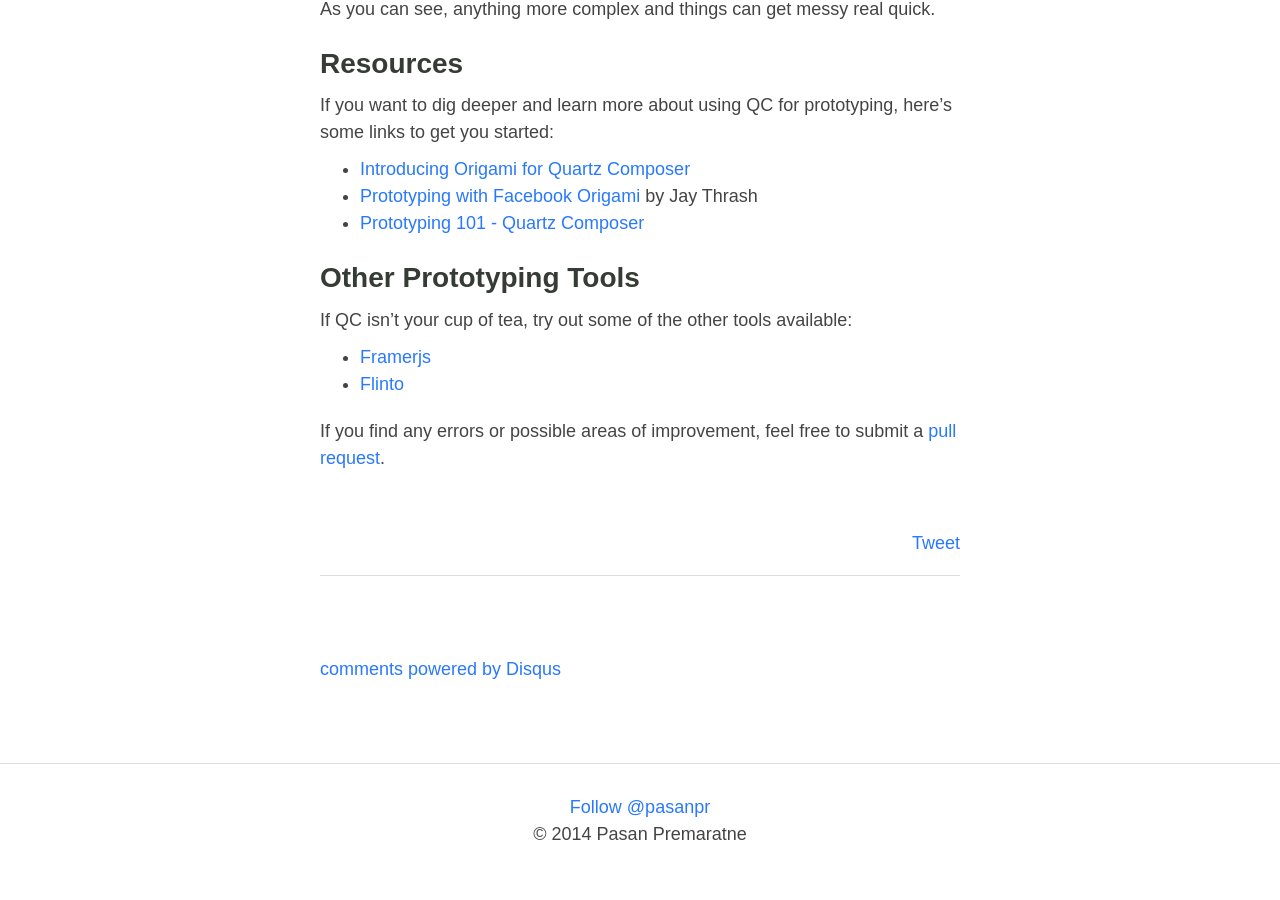
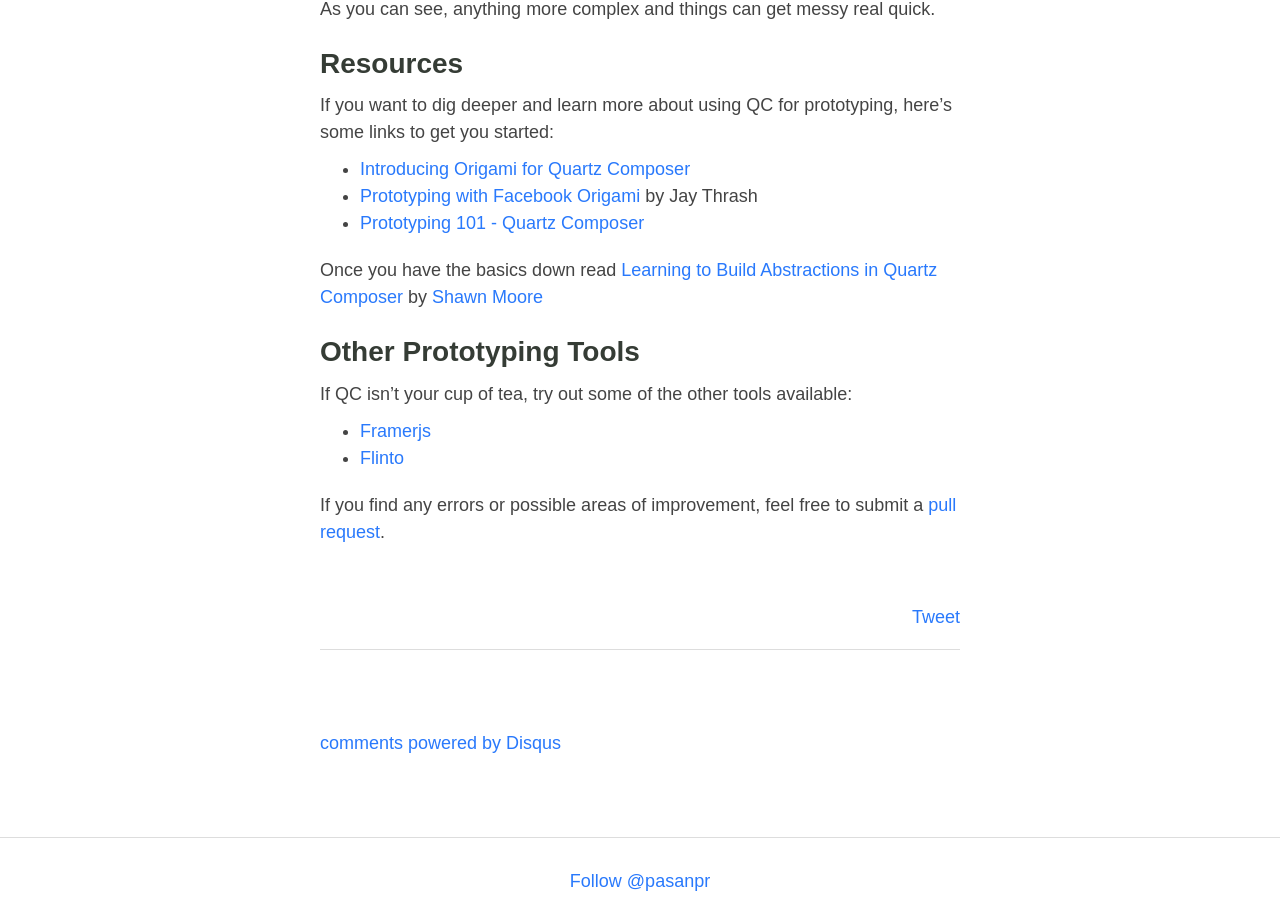
Before and after one commit to DerrickGrant/pasanpremaratne, a Jekyll site: the page built from _posts/2014-03-15-UI-Prototyping-with-Quartz-Composer-and-Origami.markdown, in a window 1280 px wide and 900 px high, scrolled down 13771 px. Built offline with Jekyll 4.4.1, drawn with Linux system fonts in a browser that asks for light colours; Markdown is read by kramdown in place of the engine named in the settings; comment, search, counter and statistics services are not loaded; before the commit the page ends 14649 px from its top, so only the background shows below that.

Commit message:
Included link to Shawn Moore's post
Follow up post to my introduction that teaches how to abstract
components in QC. Essential reading.

```diff
--- a/_posts/2014-03-15-UI-Prototyping-with-Quartz-Composer-and-Origami.markdown
+++ b/_posts/2014-03-15-UI-Prototyping-with-Quartz-Composer-and-Origami.markdown
@@ -192,6 +192,8 @@
 - [Prototyping with Facebook Origami](http://cocoaheads.tv/prototyping-with-facebook-origami-by-jay-thrash/) by Jay Thrash
 - [Prototyping 101 - Quartz Composer](http://wayfinder.co/pathways/530fd1e8632075a63d000003/prototyping-101-quartz-composer)
 
+Once you have the basics down read [Learning to Build Abstractions in Quartz Composer](http://sartak.org/2014/03/learning-to-build-abstractions-in-quartz-composer.html) by [Shawn Moore](https://twitter.com/sartak)
+
 ## Other Prototyping Tools
 
 If QC isn't your cup of tea, try out some of the other tools available:
```
